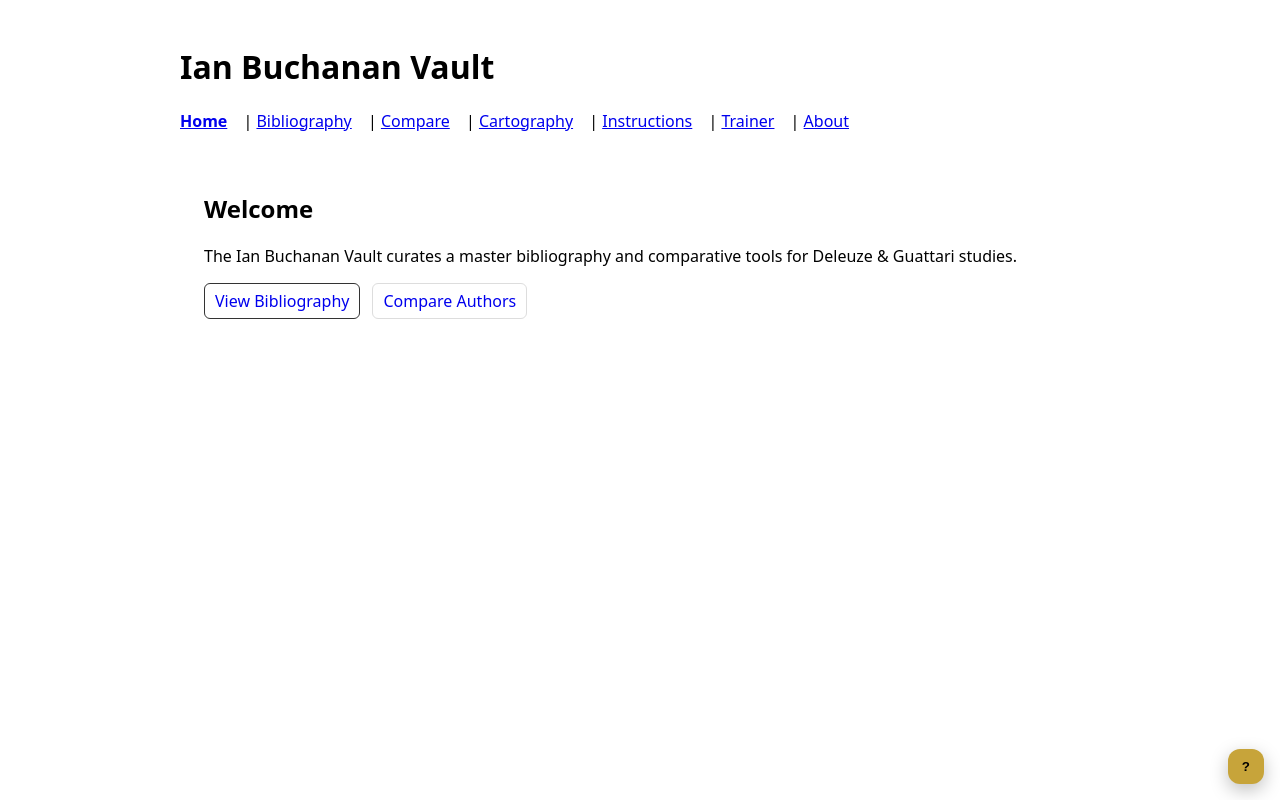
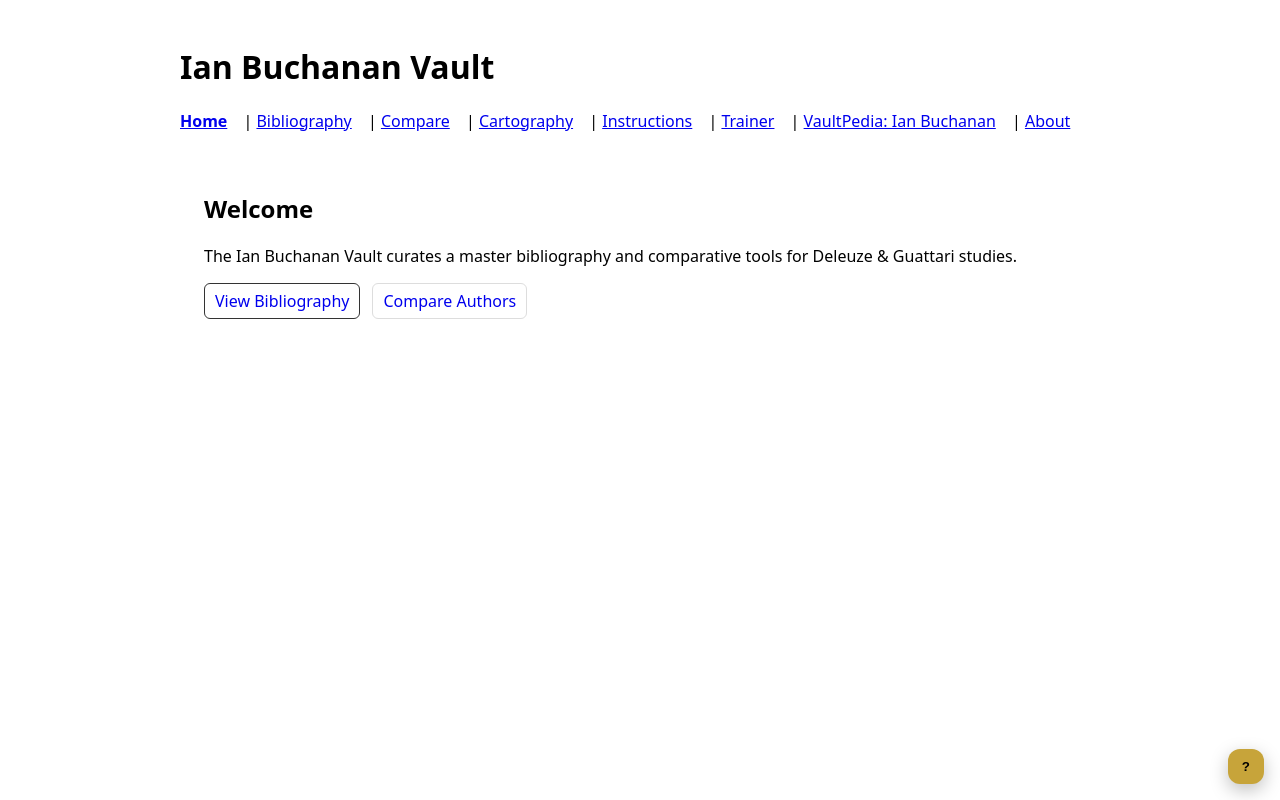
Before and after one commit to joesch21/Ian_Buchanan_Vault, a React (Vite) app in the folder site/: page / in a window 1280 px wide. Built offline with nearby package versions, Linux system fonts and the light colour scheme; no server answers.

Commit message:
feat(nav): add link to Ian Buchanan VaultPedia page

```diff
--- a/site/src/App.jsx
+++ b/site/src/App.jsx
@@ -19,6 +19,7 @@ export default function App() {
         <NavLink to="/cartography" className={({isActive}) => isActive ? 'active' : ''}>Cartography</NavLink>{' | '}
         <NavLink to="/instructions" className={({isActive}) => isActive ? 'active' : ''}>Instructions</NavLink>{' | '}
         <NavLink to="/trainer" className={({isActive}) => isActive ? 'active' : ''}>Trainer</NavLink>{' | '}
+        <NavLink to="/vaultpedia/ian-buchanan" className={({isActive}) => isActive ? 'active' : ''}>VaultPedia: Ian Buchanan</NavLink>{' | '}
         <NavLink to="/about" className={({isActive}) => isActive ? 'active' : ''}>About</NavLink>
       </nav>
 
```
